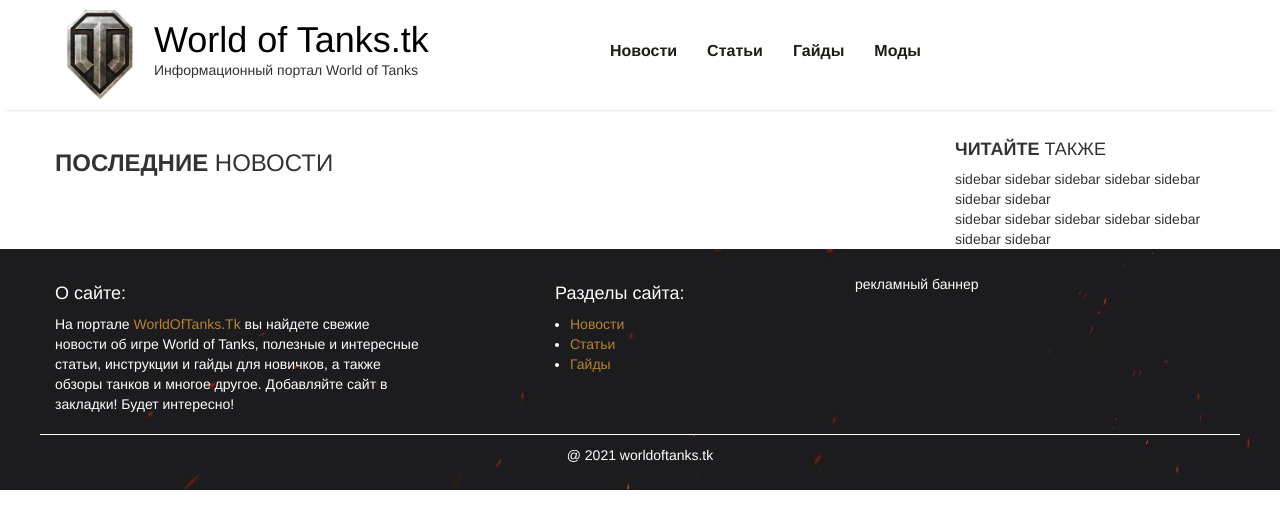
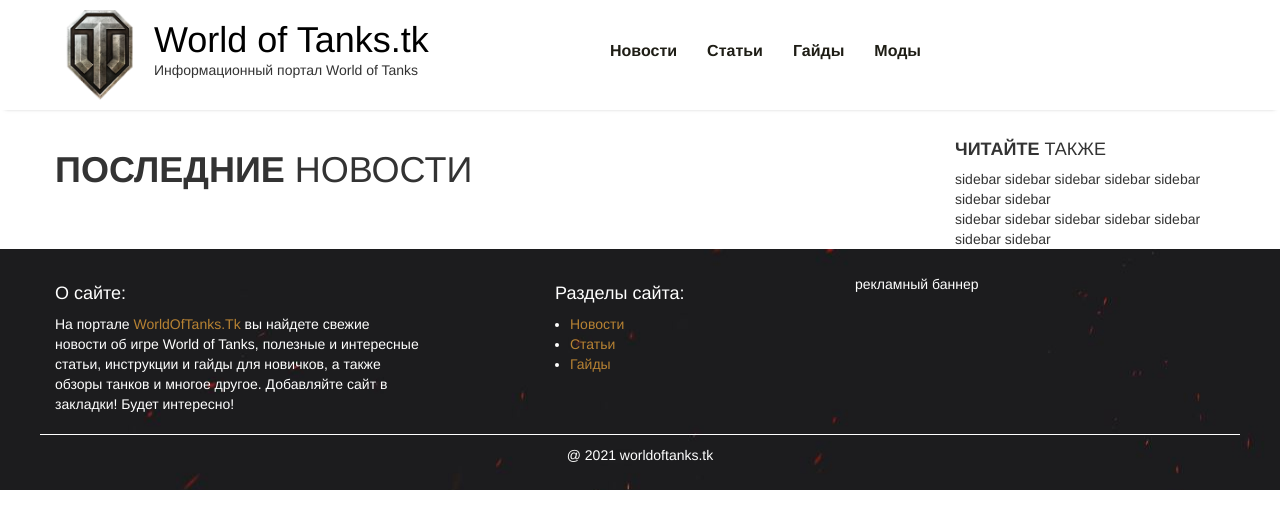
Before and after one commit to stblog/stblog.github.io, a Jekyll site: the page built from news.md, in a window 1280 px wide. Shown: the top 529 px of the page. Built offline with Jekyll 4.4.1, drawn with Linux system fonts in a browser that asks for light colours.

Commit message:
Update news.md

```diff
--- a/news.md
+++ b/news.md
@@ -5,12 +5,12 @@
 
 
 
-<div class="container">
+<div class="container category-page">
 
     <div class="row">
         <div class="col-sm-9 topmargin"><!-- list -->
 		<div>
-			<h3><strong>ПОСЛЕДНИЕ</strong> НОВОСТИ</h3>
+			<h1><strong>ПОСЛЕДНИЕ</strong> НОВОСТИ</h1>
 		</div>
 
 		{% for post in site.categories.news limit:3 %}
```
